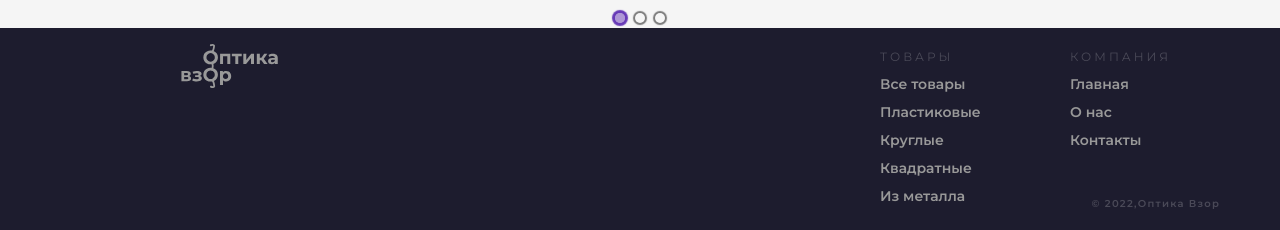
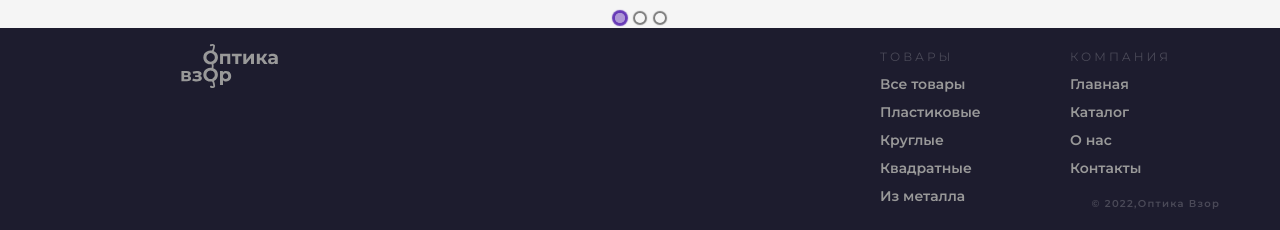
Before and after one commit to DaniilBabakin/OpticaVzorSite, a React (Create React App) app: page / in a window 1280 px wide. Shown: the part 1980-2210 px from the top of the page. Built offline with nearby package versions, Linux system fonts and the light colour scheme.

Commit message:
first commit

```diff
--- a/src/components/footer/footer.js
+++ b/src/components/footer/footer.js
@@ -1,5 +1,8 @@
 import Logo from '../../logo'
 import './footer.css'
+import {Link}  from "react-router-dom"
+import * as ROUTES from '../../constants/routes'
+
 export default function Footer(){
   return(
     <footer className="footer">
@@ -12,9 +15,10 @@ export default function Footer(){
       <div className="col">
         <h1>Компания</h1>
         <ul>
-          <li>Главная</li>
-          <li>О нас</li>
-          <li>Контакты</li>
+            <Link to={ROUTES.MAIN}><li className='links__item'>Главная</li></Link>
+            <Link to={ROUTES.PRODUCTS}><li className='links__item'>Каталог</li></Link>
+            <Link to={ROUTES.ABOUT_US}><li className='links__item'>О нас</li></Link>
+            <Link to={ROUTES.CONTACTS}><li className='links__item'>Контакты</li></Link>
         </ul>
       </div>
       <div className="col">
--- a/src/components/header/header.css
+++ b/src/components/header/header.css
@@ -1,3 +1,6 @@
+*{
+  text-decoration: none;
+}
 .header {
   height:64px;
   position: fixed;
@@ -73,7 +76,7 @@ a{
   display:block
 }
 
-@media (min-width: 640px) {
+@media (min-width: 768px) {
   .container {
     max-width: 640px;
   }
--- a/src/components/products/productsPage/Pagination.js
+++ b/src/components/products/productsPage/Pagination.js
@@ -3,13 +3,15 @@ export default function Pagination ({productsPerPage,totalProducts,paginate}) {
   for(let i=1;i<=Math.ceil(totalProducts/ productsPerPage);i++){
     pageNumbers.push(i)
   }
-
+  function topFunction() {
+    window.scrollTo(0,0)
+  }
   return(
     <div>
       <ul className="list">
         {pageNumbers.map((number)=> (
           <li key={number} className="list__item">
-            <button href="" className="button-5" onClick={()=>paginate(number)}>{number}</button>
+            <button href="" className="button-5" onClick={()=>{paginate(number);topFunction();console.log("jfsdio")}}>{number}</button>
           </li>
         ))}
       </ul>
--- a/src/components/products/productsPage/productsPage.js
+++ b/src/components/products/productsPage/productsPage.js
@@ -24,7 +24,6 @@ export default function ProductPageProducts(){
   return(
     <section className="products__div">
       <FilterMenu active={active} setActive={setActive}/>
-
       {/* Меню фильтрации */}
       <aside className="products__aside" style={{width:"200px",background:"#c4c4c4",height:"100px"}}>
       <button onClick={()=>setActive(true)}>ФильтрМеню</button>
--- a/src/pages/contacts.js
+++ b/src/pages/contacts.js
@@ -21,12 +21,12 @@ export default function Contacts (){
         <h1 style={{marginBottom:"30px",marginTop:"50px"}}>Как до нас добраться</h1>
 
         {/* Основная часть */}
-          <div style={{height:"80vh",width:"70vw",display:"flex",flexDirection:"row",alignItems:"start",justifyContent:"space-evenly",flexWrap:"wrap",textAlign:"center"}}>
+          <div style={{height:"80vh",width:"70vw",display:"flex",flexDirection:"row",alignItems:"start",justifyContent:"space-evenly",flexWrap:"wrap",textAlign:"center",paddingBottom:"30px"}}>
           <div style={{width:"35vw",textAlign:"center"}}>
             <h3>Адрес</h3>
             <span>Скобелевская ул., 25, Москва, Россия</span>
             <h3>Номер телефона</h3>
-            <span>8-800-555-35-35</span>
+            <span style={{paddingBottom:"20px"}}>8-800-555-35-35</span>
           </div>
 
           <YMaps>
```
